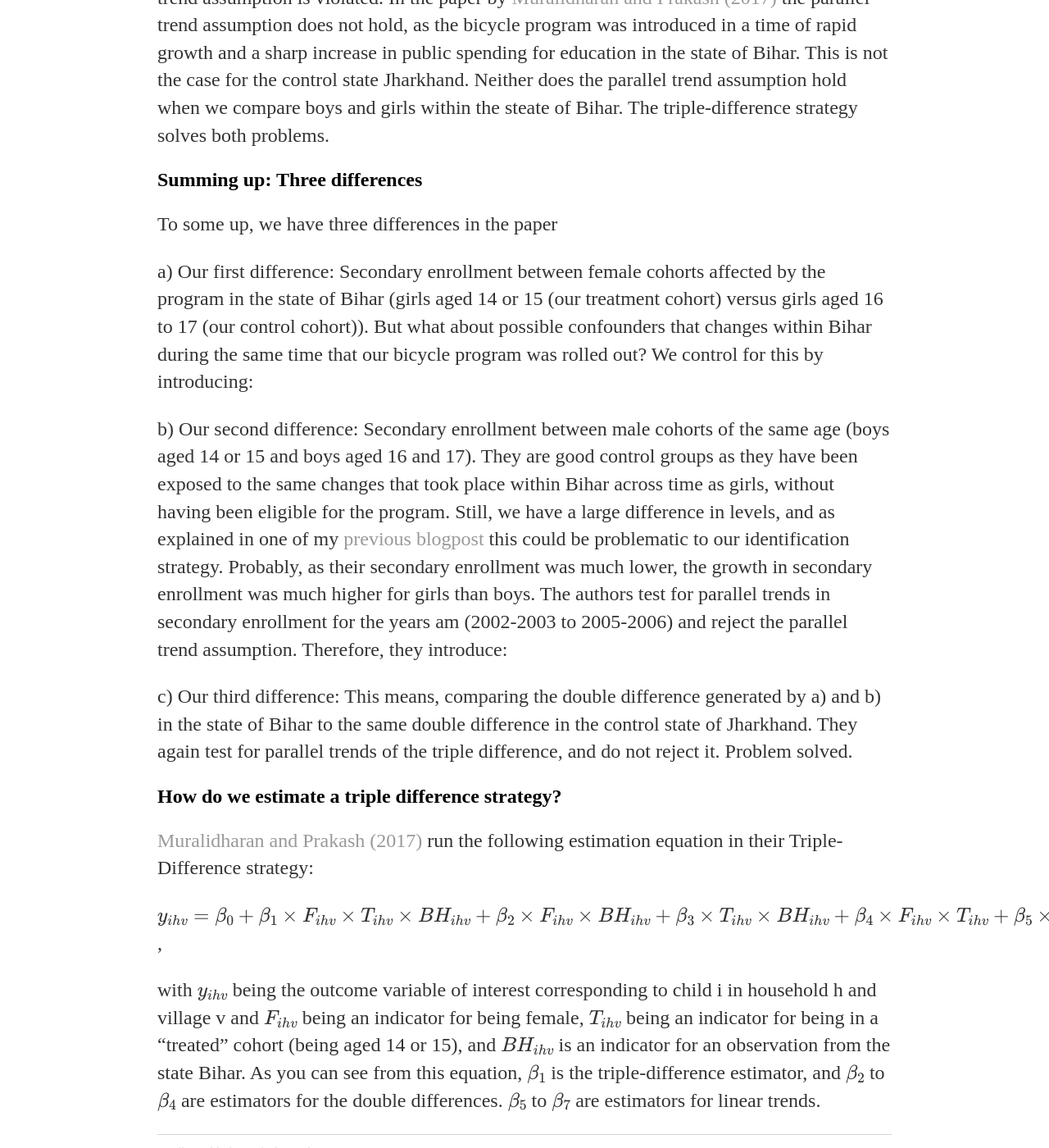
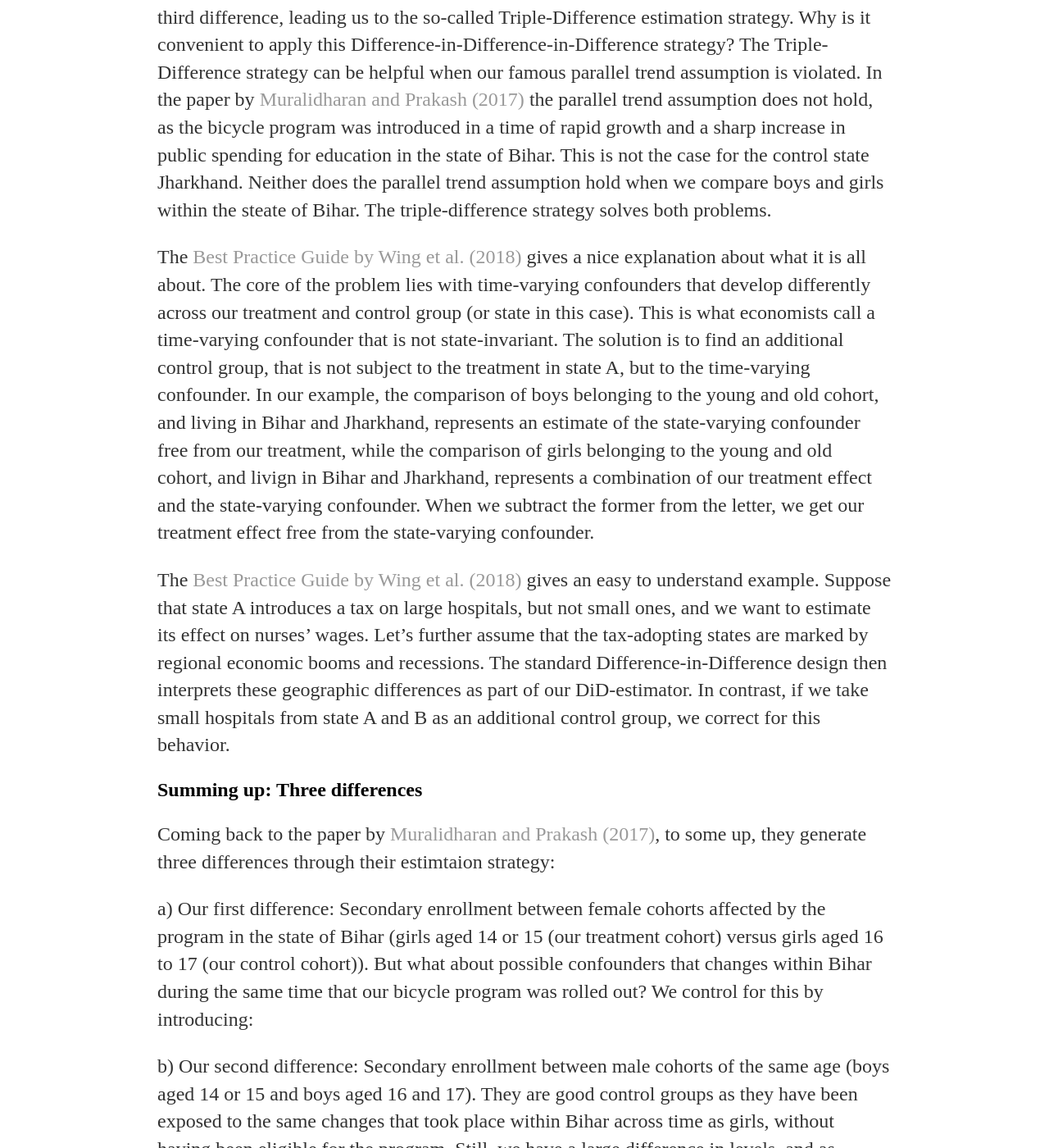
Before and after one commit to BrittaRude/BrittaRude.github.io, a Jekyll site: the page built from inputs_datascience/_posts/2020-07-20-britta-rude-Triple-difference.md, in a window 1280 px wide and 1400 px high, scrolled down 762 px. Shown: the whole window at 82% size. Built offline with Jekyll 4.4.1, drawn with Linux system fonts in a browser that asks for light colours; formulas are drawn with MathJax 3; some of the changed text lies outside the part shown.

Commit message:
Update 2020-07-20-britta-rude-Triple-difference.md

```diff
--- a/inputs_datascience/_posts/2020-07-20-britta-rude-Triple-difference.md
+++ b/inputs_datascience/_posts/2020-07-20-britta-rude-Triple-difference.md
@@ -8,19 +8,23 @@ date: 2020-07-20
 ## Triple Difference: A bicycle program for girls in India
 
 
-In my [previous blogpost](https://brittarude.github.io/blog/2020/07/18/britta-rude-revisiting-difference-in-difference) I talked about the famous Difference-in-Difference strategy, and new insights about it.
+In my [previous blogpost](https://brittarude.github.io/blog/2020/07/18/britta-rude-revisiting-difference-in-difference) I talked about the famous Difference-in-Difference strategy, and new insights about it. Often, to further stress the robustness of their results, researchers apply a Triple-Difference strategy. In this blogpost I want to give a short overview on what this Triple-Difference is about, and what do we need it for.
+
 To understand what the Triple-Difference estimate is about, let's have a look at another nice paper by [Muralidharan and Prakash (2017)](https://www.aeaweb.org/articles?id=10.1257/app.20160004).
 They study the impact of providing girls with bicycles on secondary school enrollment.
 The program was only implemented in the Indian state of Bihar. We can then apply a Difference-in-Difference strategy using girls of the neighboring state Jharkhand as a control group (Jharkhand was part of Bihar for over 50 years and is therefore considered a quite good control state).
 But we can even go further, and compare the difference in secondary enrollment between girls across both states before and after the introduction of the bycicle program in Bihar to the same difference between boys across both states before and after the provision of bycicles to girls in Bihar.
-This is then our third difference, leading us to the so-called Triple-Difference estimation strategy. Why is it convenient to apply this Difference-in-Difference-in-Difference strategy?
-The Triple-Difference strategy can be helpful when our famous parallel trend assumption is violated.
+This is then our third difference, leading us to the so-called Triple-Difference estimation strategy. Why is it convenient to apply this Difference-in-Difference-in-Difference strategy? The Triple-Difference strategy can be helpful when our famous parallel trend assumption is violated.
 In the paper by [Muralidharan and Prakash (2017)](https://www.aeaweb.org/articles?id=10.1257/app.20160004) the parallel trend assumption does not hold, as the bicycle program was introduced in a time of rapid growth and a sharp increase in public spending for education in the state of Bihar.
 This is not the case for the control state Jharkhand. Neither does the parallel trend assumption hold when we compare boys and girls within the steate of Bihar. The triple-difference strategy solves both problems.
 
+The [Best Practice Guide by Wing et al. (2018)](https://www.annualreviews.org/doi/pdf/10.1146/annurev-publhealth-040617-013507) gives a nice explanation about what it is all about. The core of the problem lies with time-varying confounders that develop differently across our treatment and control group (or state in this case). This is what economists call a time-varying confounder that is not state-invariant. The solution is to find an additional control group, that is not subject to the treatment in state A, but to the time-varying confounder. In our example, the comparison of boys belonging to the young and old cohort, and living in Bihar and Jharkhand, represents an estimate of the state-varying confounder free from our treatment, while the comparison of girls belonging to the young and old cohort, and livign in Bihar and Jharkhand, represents a combination of our treatment effect and the state-varying confounder. When we subtract the former from the letter, we get our treatment effect free from the state-varying confounder.
+
+The [Best Practice Guide by Wing et al. (2018)](https://www.annualreviews.org/doi/pdf/10.1146/annurev-publhealth-040617-013507) gives an easy to understand example. Suppose that state A introduces a tax on large hospitals, but not small ones, and we want to estimate its effect on nurses' wages. Let's further assume that the tax-adopting states are marked by regional economic booms and recessions. The standard Difference-in-Difference design then interprets these geographic differences as part of our DiD-estimator. In contrast, if we take small hospitals from state A and B as an additional control group, we correct for this behavior.
+
 ## Summing up: Three differences
 
-To some up, we have three differences in the paper
+Coming back to the paper by [Muralidharan and Prakash (2017)](https://www.aeaweb.org/articles?id=10.1257/app.20160004), to some up, they generate three differences through their estimtaion strategy:
 
 a) Our first difference: Secondary enrollment between female cohorts affected by the program in the state of Bihar (girls aged 14 or 15 (our treatment cohort) versus girls aged 16 to 17 (our control cohort)). But what about possible confounders that changes within Bihar during the same time that our bicycle program was rolled out? We control for this by introducing:
 
@@ -39,3 +43,5 @@ They again test for parallel trends of the triple difference, and do not reject
 $$ y_{ihv} = \beta_0 + \beta_1 \times F_{ihv} \times T_{ihv} \times BH_{ihv} + \beta_2 \times F_{ihv} \times BH_{ihv} + \beta_3 \times T_{ihv} \times BH_{ihv} + \beta_4 \times F_{ihv} \times T_{ihv} + \beta_5 \times F_{ihv} + \beta_6 \times T_{ihv} + \beta_7 \times T_{ihv} + \epsilon_{ihv} $$,
 
 with $$y_{ihv}$$ being the outcome variable of interest corresponding to child i in household h and village v and $$F_{ihv}$$ being an indicator for being female, $$T_{ihv}$$ being an indicator for being in a "treated" cohort (being aged 14 or 15), and $$BH_{ihv}$$ is an indicator for an observation from the state Bihar. As you can see from this equation, $$\beta_1$$ is the triple-difference estimator, and $$\beta_2$$ to $$\beta_4$$ are estimators for the double differences. $$\beta_5$$ to $$\beta_7$$ are estimators for linear trends.
+
+## Parallel trends: Logs or levels?
```
